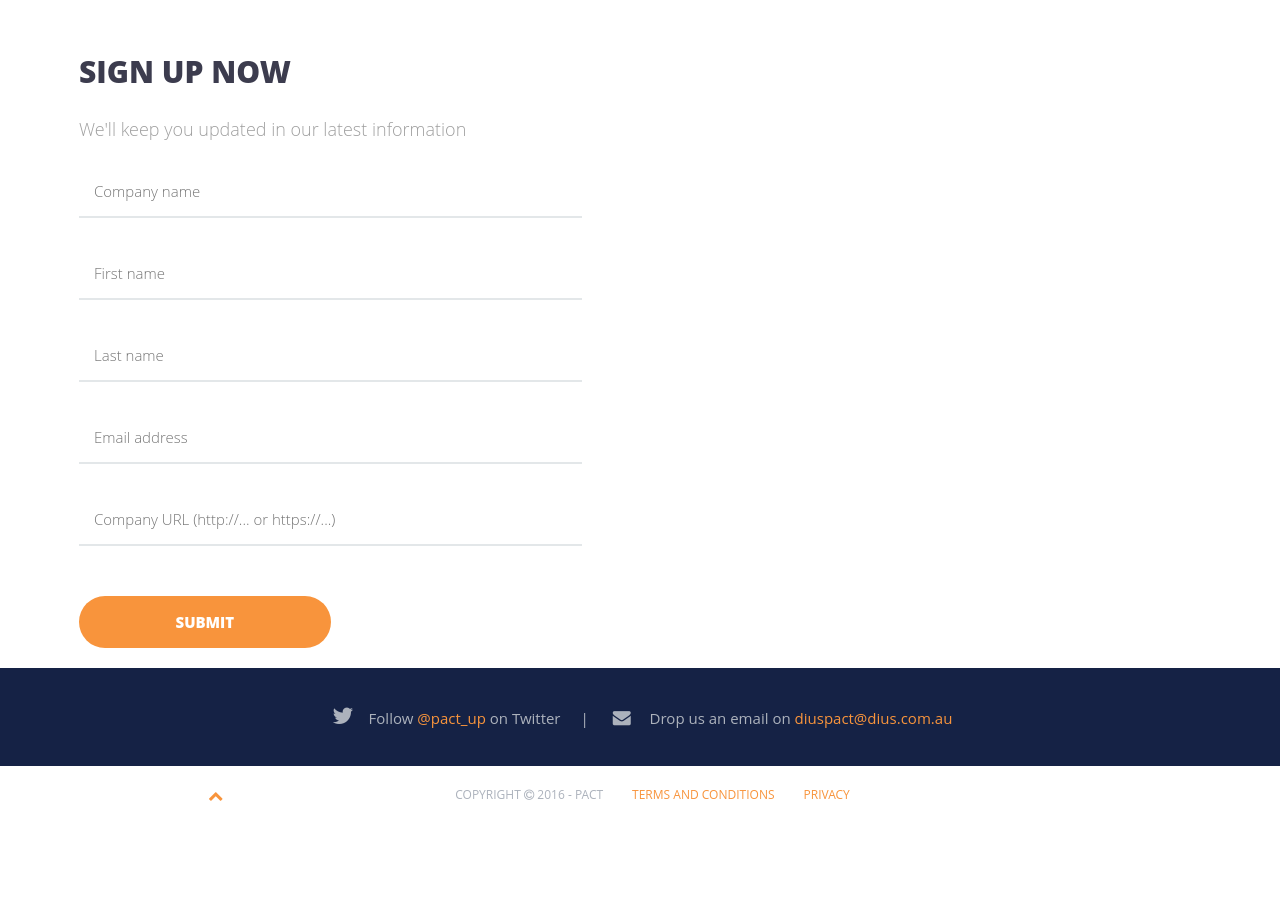
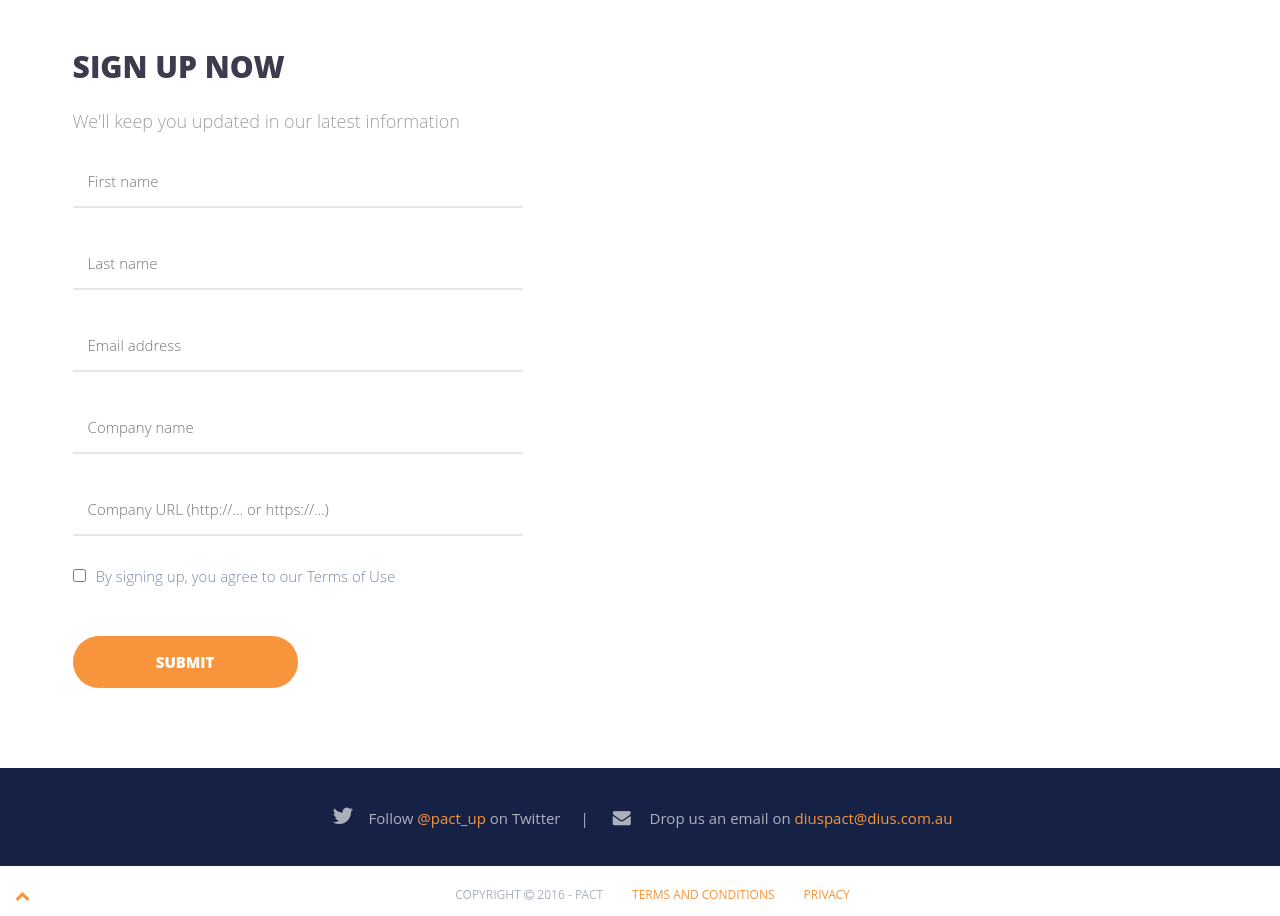
Before and after one commit to DiUS/pact-website, a Jekyll site: the page built from register.html, in a window 1280 px wide. Shown: the part 350-1266 px from the top of the page. Built offline with Jekyll 4.4.1, drawn with Linux system fonts in a browser that asks for light colours; nearby versions of some CDN libraries; library files that are not in the unit come from our copies; before the commit the page ends 1166 px from its top, so only the background shows below that.

Commit message:
style registration form

```diff
--- a/_sass/components/_color.scss
+++ b/_sass/components/_color.scss
@@ -34,7 +34,8 @@ MAIN COLOR:#32B8E9; (blue)
   }
 
   #register-form input[type="text"]:focus,
-  #register-form input[type="email"]:focus {
+  #register-form input[type="email"]:focus,
+  #register-form input[type="url"]:focus {
     border-bottom: 2px solid $orange;
   }
 
--- a/_sass/components/_footer.scss
+++ b/_sass/components/_footer.scss
@@ -115,8 +115,7 @@ footer ul li {
 #go-top {
   position: absolute;
   bottom: 0px;
-  right:0px;
-  width: 100%;
+  left:0px;
   display:block;
 }
 
--- a/_sass/components/_register.scss
+++ b/_sass/components/_register.scss
@@ -1,13 +1,6 @@
-.register {
-  #img-back:after{
-    //background: //url('http://image.shutterstock.com/z/stock-photo-office-work-essential-tools-with-copy-space-in-the-middle-295555658.jpg') no-repeat 100%;
-    //background-size: 100% 100%;
-  }
-}
-
 #contact-sc{
   position:relative;
-  width:100%;
+  width:90%;
   top:0px;
   z-index:3;
 
@@ -41,14 +34,14 @@
 
 .cnt-contact-bg{
   padding:0px 0px 0px 0px;
-}
 
-.cnt-contact-bg .contact-me{
+  .contact-me{
     position: relative;
     margin-top: 2%;
     margin-left: 5%;
   }
-.cnt-contact-bg .contact-me span {
+
+  .contact-me span {
     position: relative;
     float: right;
     margin: -50px 3px 0 0;
@@ -56,11 +49,15 @@
     color: #E10000;
     pointer-events: none;
   }
-.cnt-contact-bg .contact-me #register-form{
+
+  .contact-me #register-form{
     position: relative;
     margin-top: 5%;
   }
-.contact-me input[type="text"], .contact-me input[type="email"], .contact-me input[type="url"] {
+}
+
+
+.contact-me input[type="text"], .contact-me input[type="email"], .contact-me input[type="url"]  {
   width:100%;
   padding:15px 15px;
   font-size:1.5rem;
@@ -75,11 +72,25 @@
   outline: 0;
 }
 
+.contact-me .form-label, .contact-me input[type="checkbox"] {
+  display: inline-block;
+  font-family: 'Open Sans',sans-serif;
+  font-weight: 100;
+  font-size:1.5rem;
+  color: #78899f;
+  margin:0% 0% 0% 0%;
+  margin-bottom:2em;
+}
+
+.contact-me input[type="checkbox"] {
+  margin-right: 10px;
+}
+
 .contact-me button {
   width: 50%;
   float: left;
   display: block;
-  margin: 20px auto;
+  margin: 20px auto 80px;
   z-index: 1;
   position: relative;
   -moz-box-sizing: border-box;
--- a/register.html
+++ b/register.html
@@ -33,9 +33,7 @@ permalink: '/register/'
 						<div id="answers"></div>
 						<form id="register-form" name="register-form" method="post" action="#">
 							<fieldset>
-								<p>
-									<input id="company_name" class="textbox" name="company_name" minlength="2" type="text" placeholder="Company name" required />
-								</p>
+
 								<p>
 									<input id="first_name" class="textbox" name="name" minlength="2" type="text" placeholder="First name" required title="Please enter your first name" />
 								</p>
@@ -46,7 +44,14 @@ permalink: '/register/'
 									<input type="email" id="email" name="email" class="textbox" placeholder="Email address" spellcheck="false" required />
 								</p>
 								<p>
-									<input type="url" id="company_url" name="company_url" class="textbox" placeholder="Company URL (http://... or https://...)" spellcheck="false" required tabindex="2" />
+									<input id="company_name" class="textbox" name="company_name" minlength="2" type="text" placeholder="Company name" required />
+								</p>
+								<p>
+									<input type="text" id="company_url" name="company_url" class="textbox" placeholder="Company URL (http://... or https://...)" spellcheck="false" required tabindex="2" />
+								</p>
+								<p>
+
+									<input type="checkbox" id="agree_terms" name="agree_terms" class="textbox" placeholder="I agree to Terms and conditions of Pact." required /><label class="form-label">By signing up, you agree to our <a href="/terms" target="_blank"> Terms of Use</a></label>
 								</p>
 								<p>
 									<button class="btn btn-lg btn-primary btn-block btn-contact" type="submit">Submit</button>
@@ -54,23 +59,6 @@ permalink: '/register/'
 							</fieldset>
 						</form>
 					</div>
-					<!-- //.contact-me -->
-					<!-- <div class="col-xs-12 col-lg-5 data-contact animated bounce">
-						<div class="col-lg-12">
-							<h2>Find Us</h2>
-							<ul class="data-content">
-								<li class="title-data">Call Us</li>
-								<li class="contact-separator"></li>
-								<li>+(800) 900-200-300</li>
-								<li class="title-data">Write Us</li>
-								<li class="contact-separator"></li>
-								<li>info@yourcompany.com</li>
-								<li class="title-data">Visit Us</li>
-								<li class="contact-separator"></li>
-								<li>121 King St,Melbourne VIC 3000,Australia</li>
-							</ul>
-						</div>
-					</div> -->
 				</div>
 			</div>
 			<!-- //.row -->
```
Lines whose indentation alone changed are shown as unchanged.
